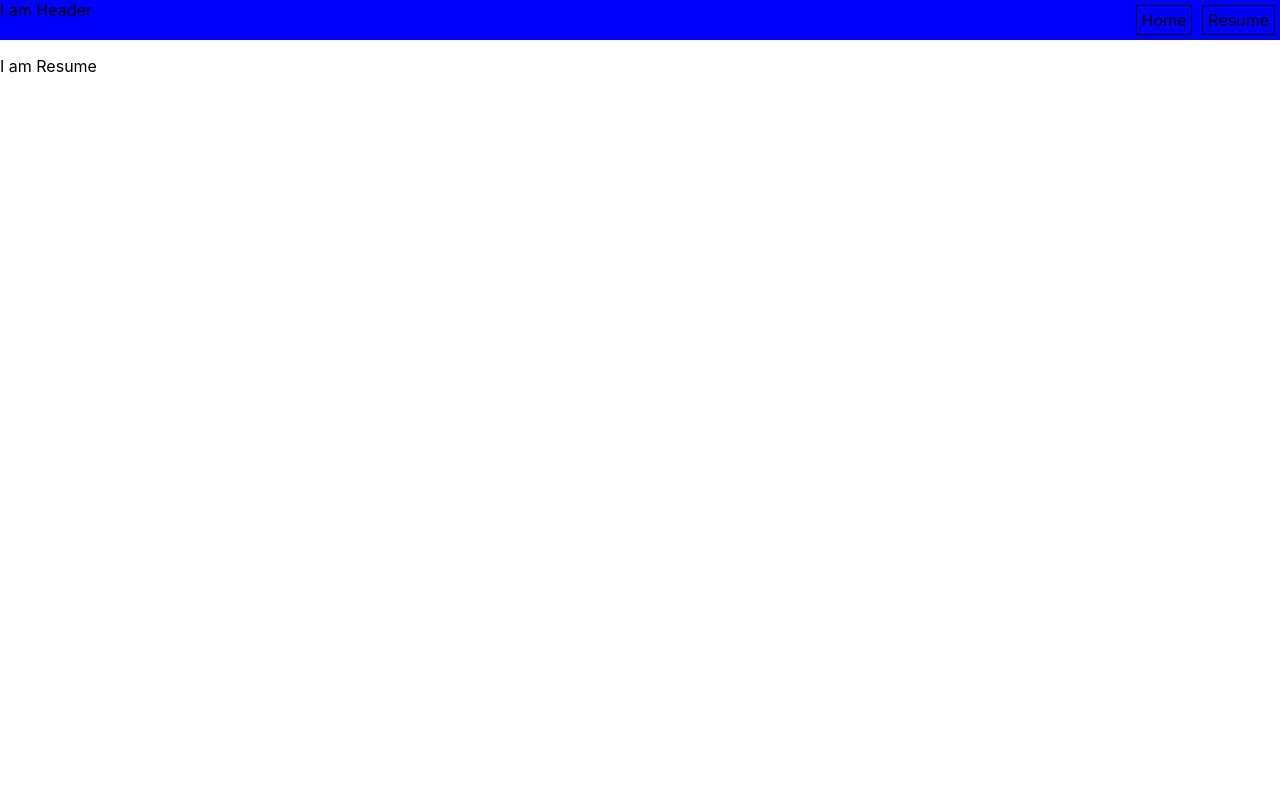
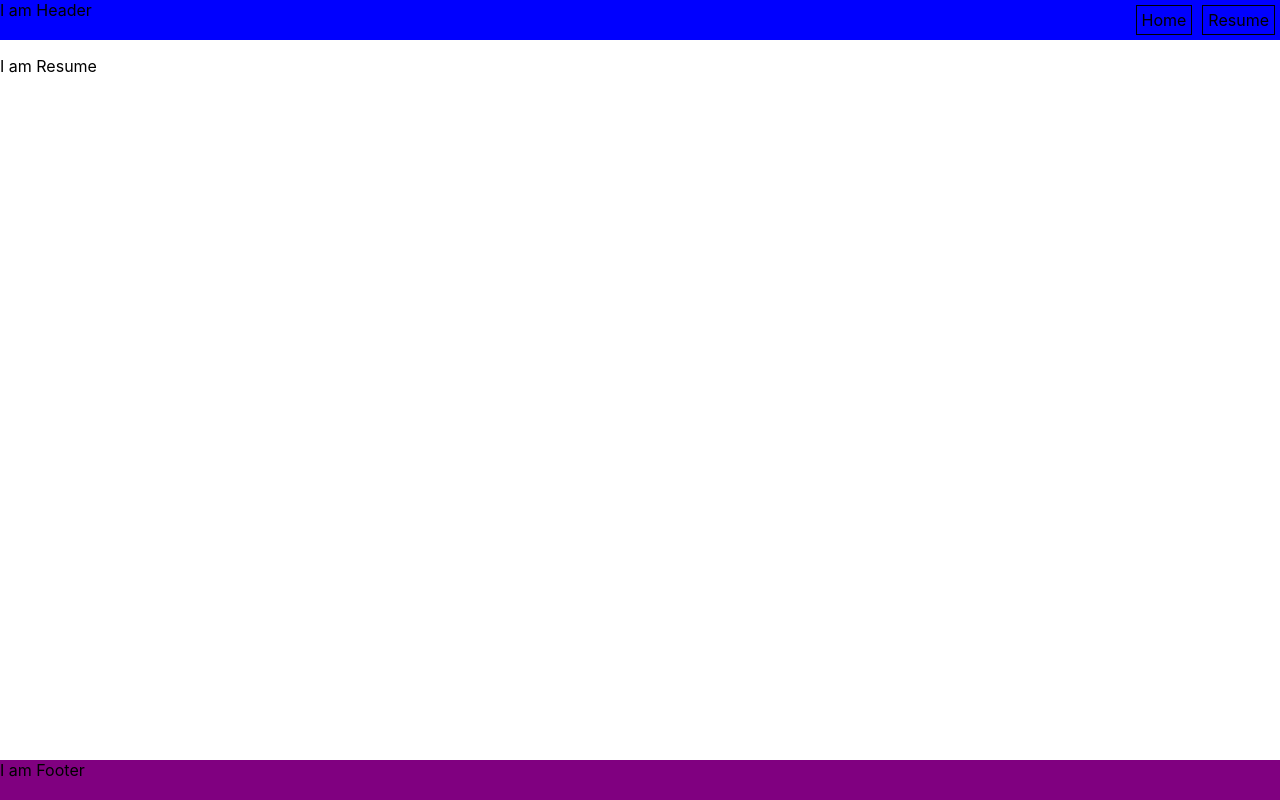
Before and after one commit to CD-Mackay/personal_site, a Next.js app: page /resume in a window 1280 px wide. Built offline with nearby package versions, Linux system fonts and the light colour scheme.

Commit message:
add footer to resume page

```diff
--- a/pages/resume.js
+++ b/pages/resume.js
@@ -1,3 +1,4 @@
+import Footer from "../Components/Footer/Footer";
 import Header from "../Components/Header/Header";
 
 export default function Resume() {
@@ -5,6 +6,7 @@ export default function Resume() {
     <div>
       <Header />
       <p>I am Resume</p>
+      <Footer />
     </div>
   );
 }
```
